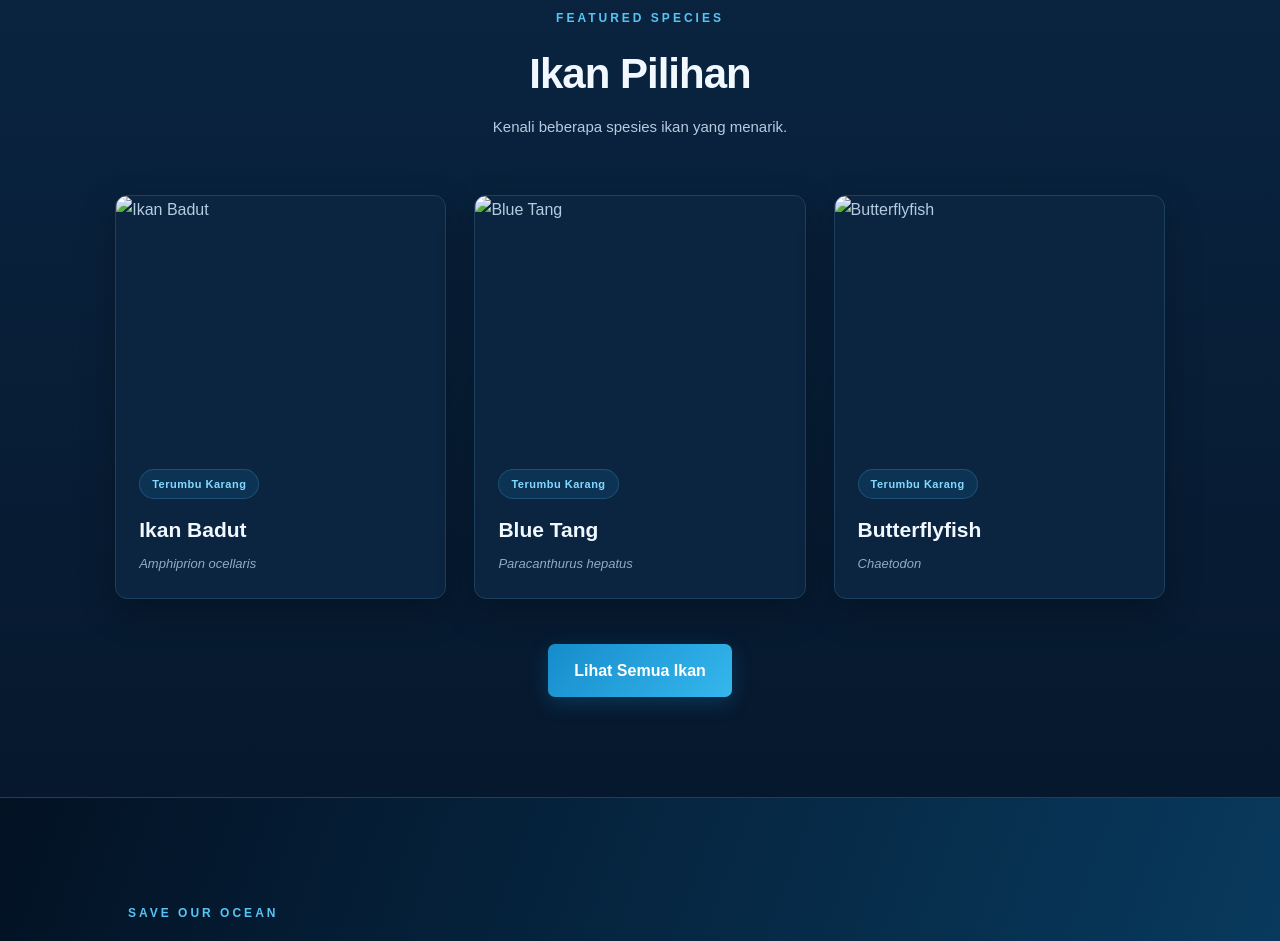
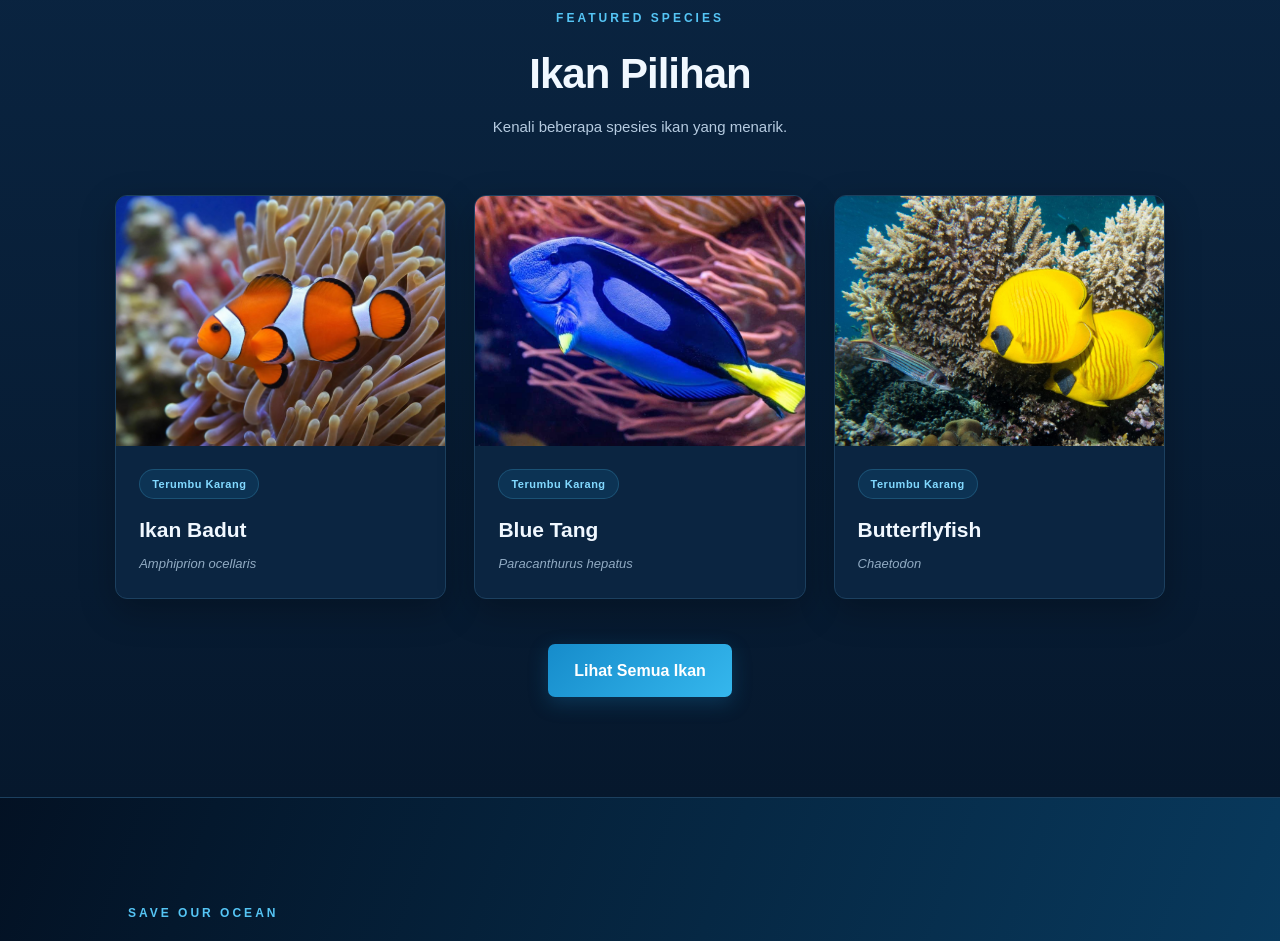
Before and after one commit to Rena-pick-me/OceanRen, a plain HTML site: page index.html in a window 1280 px wide. Shown: the part 1676-2617 px from the top of the page. Drawn offline with Linux system fonts and the light colour scheme.

Commit message:
Update image source paths for fish cards

```diff
--- a/index.html
+++ b/index.html
@@ -80,7 +80,7 @@
 
         <div class="card-grid">
             <article class="fish-card">
-                <img src="images/clownfish.jfif" alt="Ikan Badut">
+                <img src="clownfish.jfif" alt="Ikan Badut">
                 <div class="fish-info">
                     <span class="fish-category">Terumbu Karang</span>
                     <h3>Ikan Badut</h3>
@@ -89,7 +89,7 @@
             </article>
 
             <article class="fish-card">
-                <img src="images/blue-tang.jfif" alt="Blue Tang">
+                <img src="blue-tang.jfif" alt="Blue Tang">
                 <div class="fish-info">
                     <span class="fish-category">Terumbu Karang</span>
                     <h3>Blue Tang</h3>
@@ -98,7 +98,7 @@
             </article>
 
             <article class="fish-card">
-                <img src="images/butterflyfish.jfif" alt="Butterflyfish">
+                <img src="butterflyfish.jfif" alt="Butterflyfish">
                 <div class="fish-info">
                     <span class="fish-category">Terumbu Karang</span>
                     <h3>Butterflyfish</h3>
```
